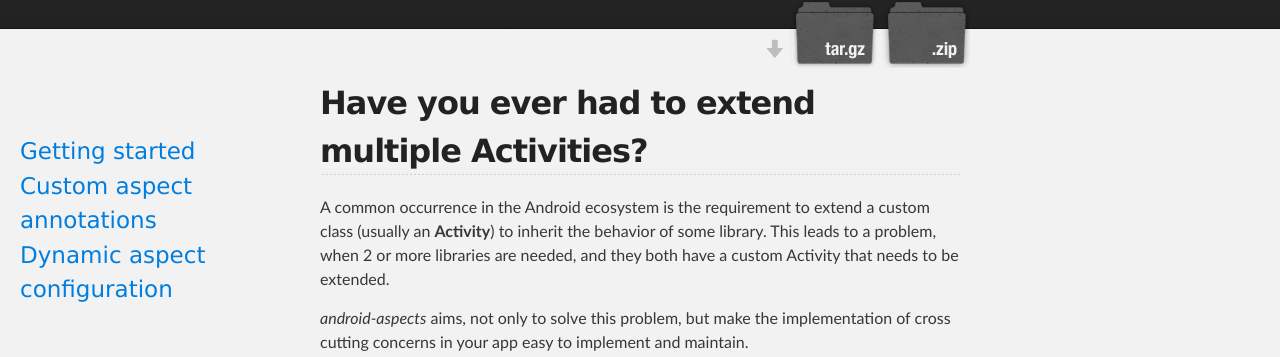
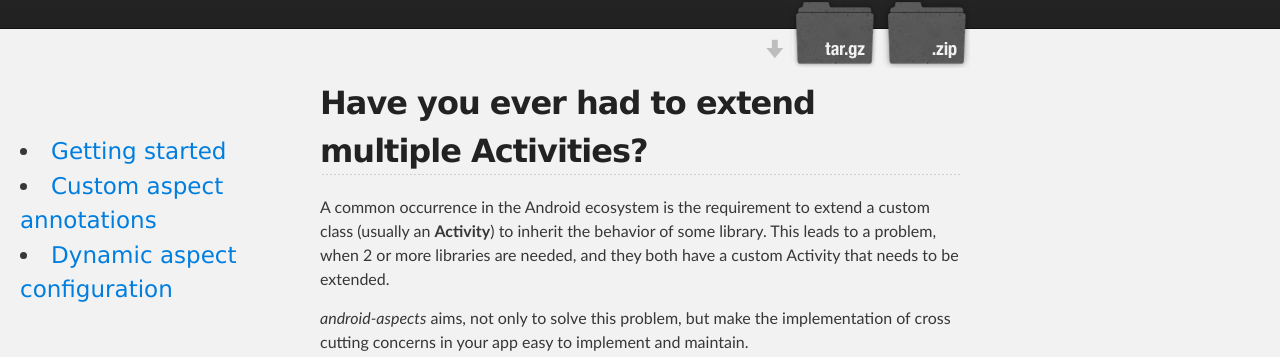
Before and after one commit to shazam/android-aspects, a Jekyll site: the page built from index.md, in a window 1280 px wide. Shown: the part 181-538 px from the top of the page. Built offline with Jekyll 4.4.1, drawn with Linux system fonts in a browser that asks for light colours.

Commit message:
Attempting to change sidebar list style

```diff
--- a/stylesheets/stylesheet.css
+++ b/stylesheets/stylesheet.css
@@ -375,8 +375,6 @@ Full-Width Styles
   width: 300px;
   height: 23px;
   list-style-position: inside;
-  list-style: none;
-  list-style-type: none;
   font-size: 120%;
   font-family: 'Lucida Grande', 'Calibri', Helvetica, Arial, sans-serif;
   margin: 0;
```
